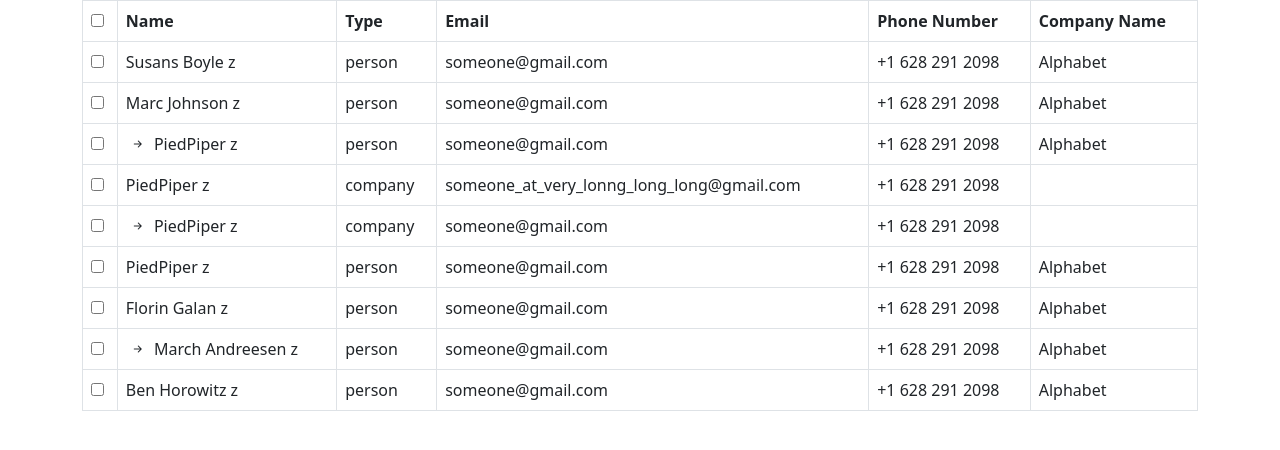
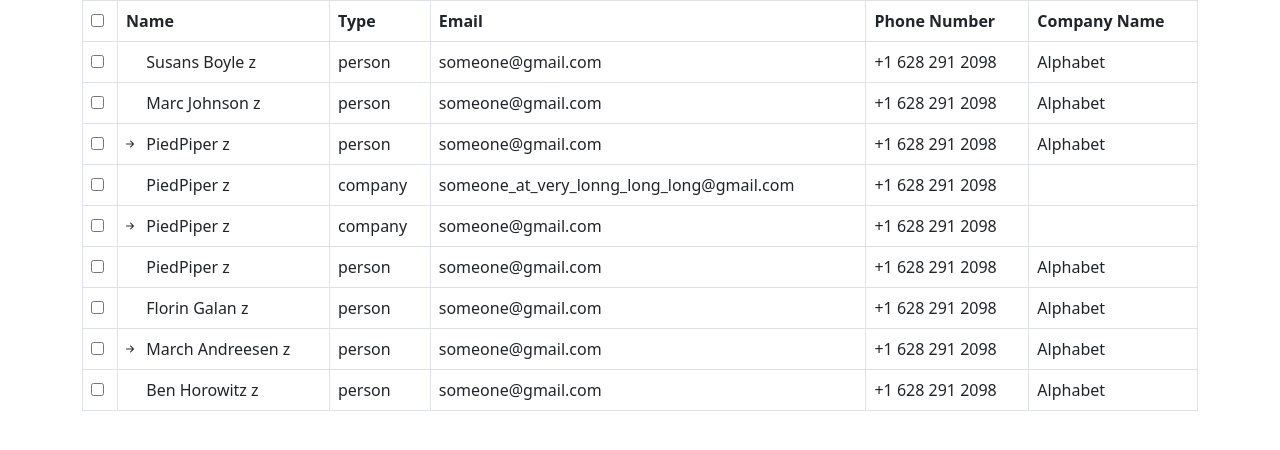
Before and after one commit to rhadu/angular-nested-table, an Angular app: page / in a window 1280 px wide. Shown: the top 450 px of the page. Built offline with nearby package versions, Linux system fonts and the light colour scheme.

Commit message:
row padding based on level

```diff
--- a/src/app/app.component.html
+++ b/src/app/app.component.html
@@ -13,25 +13,25 @@
       </tr>
     </thead>
     <tbody>
-      <ng-container *ngFor="let row of data;">
+      <ng-container *ngFor="let row of data">
         <tr
           [ngClass]="{ 'selected-row': row.isSelected }"
           (mouseenter)="row.hover = true"
           (mouseleave)="row.hover = false"
         >
           <td>
-            <input
-              type="checkbox"
-              [(ngModel)]="row.isSelected"
-            />
+            <input type="checkbox" [(ngModel)]="row.isSelected" />
           </td>
           <td>
+            <div class="icon-wrapper">
               <i
                 *ngIf="row.children?.length"
-              class="bi-arrow-right-short icon-wrapper"
+                class="bi-arrow-right-short"
                 [ngClass]="{ expanded: row.expanded }"
                 (click)="row.expanded = !row.expanded"
               ></i>
+            </div>
+
             {{ row.name }} z
           </td>
           <td>{{ row.type }}</td>
@@ -41,7 +41,10 @@
         </tr>
         <ng-container *ngIf="row.expanded">
           <ng-container
-            *ngTemplateOutlet="nestedRow; context: { $implicit: row.children }"
+            *ngTemplateOutlet="
+              nestedRow;
+              context: { $implicit: row.children, level: 1 }
+            "
           ></ng-container>
         </ng-container>
       </ng-container>
@@ -49,7 +52,7 @@
   </table>
 </div>
 
-<ng-template #nestedRow let-rows>
+<ng-template #nestedRow let-rows let-level="level">
   <ng-container *ngFor="let row of rows">
     <tr
       [ngClass]="{ 'selected-row': row.isSelected }"
@@ -57,19 +60,18 @@
       (mouseleave)="row.hover = false"
     >
       <td>
-        <input
-          type="checkbox"
-          [(ngModel)]="row.isSelected"
-        />
+        <input type="checkbox" [(ngModel)]="row.isSelected" />
       </td>
-      <td>
+      <td [style.padding-left.px]="level * 12 + 8">
+        <div class="icon-wrapper">
           <i
             *ngIf="row.children?.length"
-          class="bi-arrow-right-short icon-wrapper"
+            class="bi-arrow-right-short"
             [ngClass]="{ expanded: row.expanded }"
             (click)="row.expanded = !row.expanded"
           ></i>
-        {{ row.name }}
+        </div>
+        {{ row.name }} - {{ level }}
       </td>
       <td>{{ row.type }}</td>
       <td>{{ row.email }}</td>
@@ -78,7 +80,10 @@
     </tr>
     <ng-container *ngIf="row.expanded">
       <ng-container
-        *ngTemplateOutlet="nestedRow; context: { $implicit: row.children }"
+        *ngTemplateOutlet="
+          nestedRow;
+          context: { $implicit: row.children, level: level + 1 }
+        "
       ></ng-container>
     </ng-container>
   </ng-container>
--- a/src/app/app.component.scss
+++ b/src/app/app.component.scss
@@ -6,13 +6,21 @@
   background-color: hsla(0, 0%, 0%, 0.05);
 }
 
+td:has(> .icon-wrapper) {
+  padding-left: 0px;
+}
+
 .icon-wrapper {
+  width: 24px;
   display: inline-block;
   cursor: pointer;
-  padding-inline: 4px;
   transition: transform 0.3s;
 
   &.expanded {
     transform: rotate(90deg);
   }
+
+  & i {
+    padding-inline: 4px;
+  }
 }
```
Lines whose indentation alone changed are shown as unchanged.
